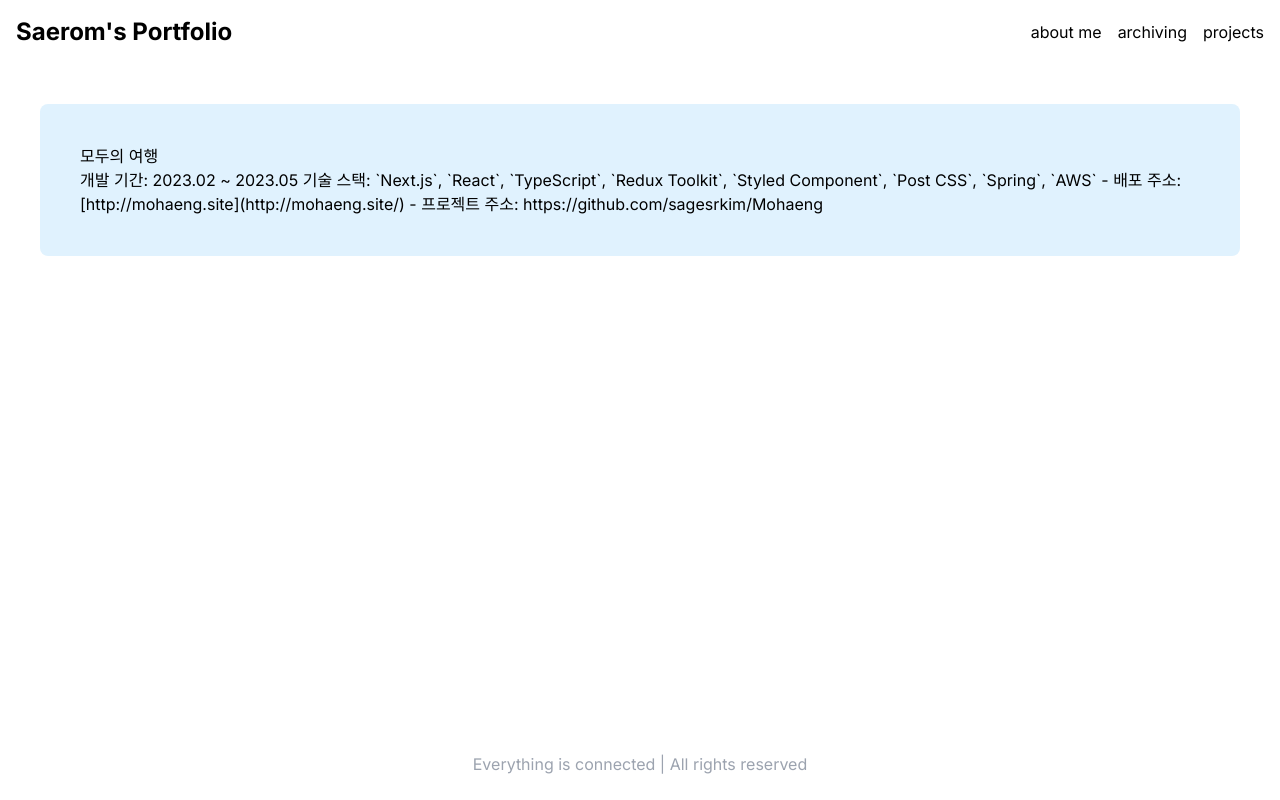
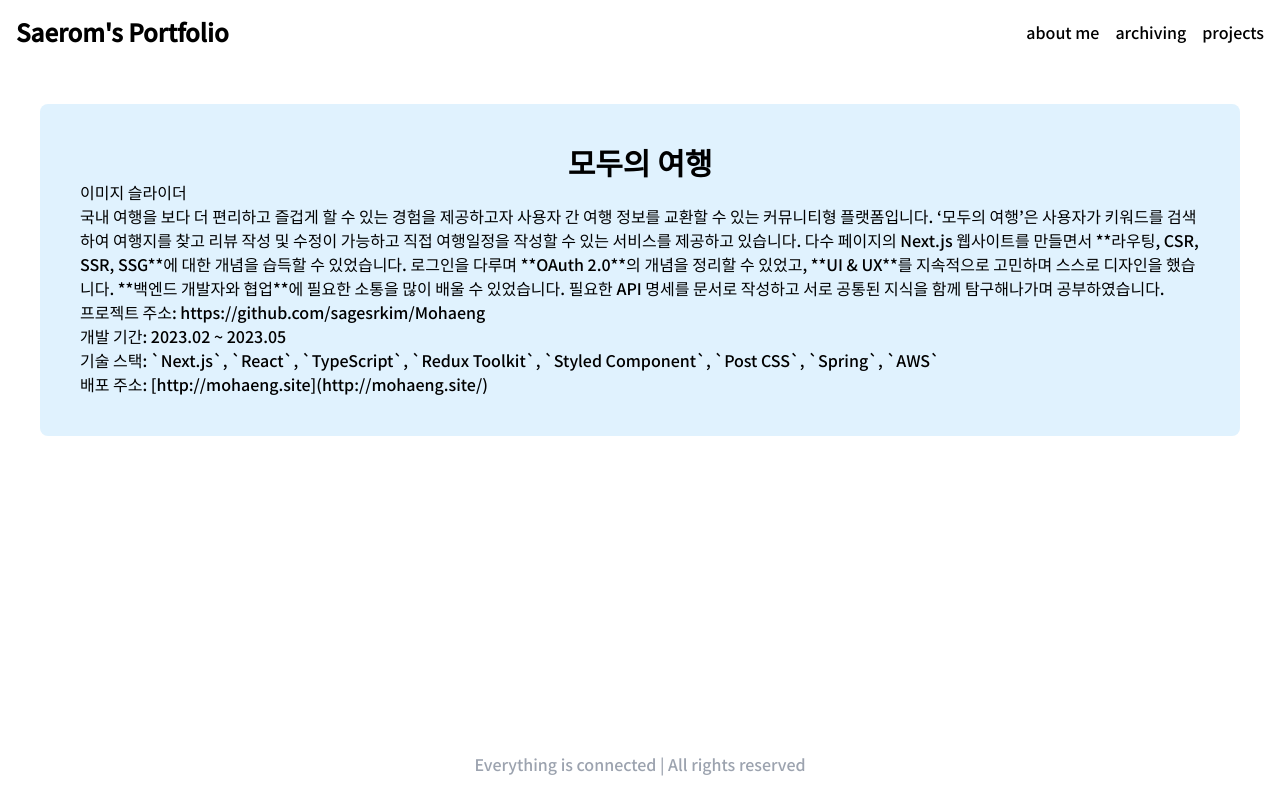
Before and after one commit to sagesrkim/blog, a Next.js app: page /projects in a window 1280 px wide. Built offline with nearby package versions, Linux system fonts and the light colour scheme.

Commit message:
Feat: 글로벌 폰트 적용

```diff
--- a/src/app/layout.tsx
+++ b/src/app/layout.tsx
@@ -1,10 +1,16 @@
 import "./globals.css";
 import type { Metadata } from "next";
 import { Inter } from "next/font/google";
+import { Noto_Sans_KR } from "next/font/google";
 import Header from "@/components/Header";
 import Footer from "@/components/Footer";
 
 const inter = Inter({ subsets: ["latin"] });
+
+const notoSansKr = Noto_Sans_KR({
+  weight: ["500"],
+  subsets: ["latin"],
+});
 
 export const metadata: Metadata = {
   title: "Create Next App",
@@ -17,7 +23,7 @@ export default function RootLayout({
   children: React.ReactNode;
 }) {
   return (
-    <html lang="en" className={inter.className}>
+    <html lang="en" className={notoSansKr.className}>
       <body className="flex flex-col w-full max-w-screen-2xl mx-auto">
         <Header />
         <main className="grow">{children}</main>
--- a/src/app/projects/page.tsx
+++ b/src/app/projects/page.tsx
@@ -3,14 +3,27 @@ export default function ProjectPage() {
     <section className="w-full">
       <main>
         <div className="m-10 p-10 bg-sky-100 rounded-lg">
-          <h3>모두의 여행</h3>
+          <h3 className="text-3xl text-center font-bold">모두의 여행</h3>
+          <div>이미지 슬라이더</div>
           <p>
-            개발 기간: 2023.02 ~ 2023.05 기술 스택: `Next.js`, `React`,
-            `TypeScript`, `Redux Toolkit`, `Styled Component`, `Post CSS`,
-            `Spring`, `AWS` - 배포 주소:
-            [http://mohaeng.site](http://mohaeng.site/) - 프로젝트 주소:
-            https://github.com/sagesrkim/Mohaeng
+            국내 여행을 보다 더 편리하고 즐겁게 할 수 있는 경험을 제공하고자
+            사용자 간 여행 정보를 교환할 수 있는 커뮤니티형 플랫폼입니다.
+            ‘모두의 여행’은 사용자가 키워드를 검색하여 여행지를 찾고 리뷰 작성
+            및 수정이 가능하고 직접 여행일정을 작성할 수 있는 서비스를 제공하고
+            있습니다. 다수 페이지의 Next.js 웹사이트를 만들면서 **라우팅, CSR,
+            SSR, SSG**에 대한 개념을 습득할 수 있었습니다. 로그인을 다루며
+            **OAuth 2.0**의 개념을 정리할 수 있었고, **UI & UX**를 지속적으로
+            고민하며 스스로 디자인을 했습니다. **백엔드 개발자와 협업**에 필요한
+            소통을 많이 배울 수 있었습니다. 필요한 API 명세를 문서로 작성하고
+            서로 공통된 지식을 함께 탐구해나가며 공부하였습니다.
           </p>
+          <p>프로젝트 주소: https://github.com/sagesrkim/Mohaeng</p>
+          <p>개발 기간: 2023.02 ~ 2023.05</p>
+          <p>
+            기술 스택: `Next.js`, `React`, `TypeScript`, `Redux Toolkit`,
+            `Styled Component`, `Post CSS`, `Spring`, `AWS`
+          </p>
+          <p> 배포 주소: [http://mohaeng.site](http://mohaeng.site/)</p>
         </div>
       </main>
     </section>
```
